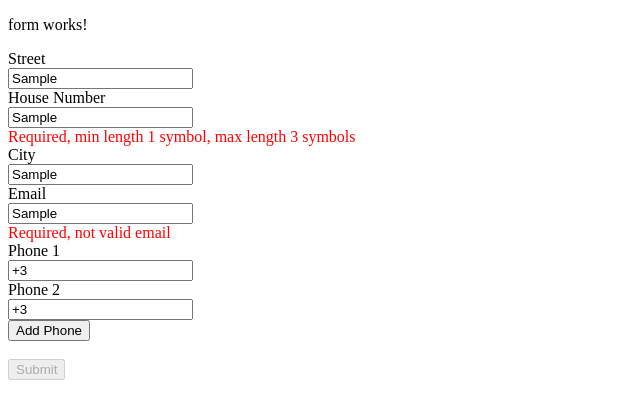
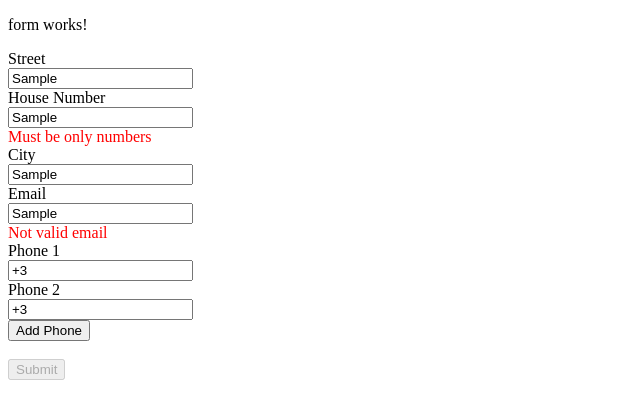
Before and after one commit to 8Tesla8/validator, an Angular app: page / in a window 1280 px wide. Both pictures are taken after typing "Sample", "Sample", "Sample", "Sample" into the empty fields and a click on the button "Add Phone". Shown: the top 418 px of the page, without its empty margins (0-640 px from the left). Built offline with nearby package versions, Linux system fonts and the light colour scheme.

Commit message:
add list of errors in html code, separate validator into another file

```diff
--- a/src/app/form/form.component.html
+++ b/src/app/form/form.component.html
@@ -8,7 +8,12 @@
     <input formControlName="street" type="text" />
 
     <div class="error" *ngIf="form.controls['street'].invalid && form.controls['street'].touched">
-      Required, min length 3 symbols
+      <span *ngIf="form.controls['street'].errors.required">
+        Required
+      </span>
+      <span *ngIf="form.controls['street'].errors.minlength">
+        Min length 3 symbols
+      </span>
     </div>
   </div>
 
@@ -18,7 +23,18 @@
     <input formControlName="houseNumber" type="text" />
 
     <div class="error" *ngIf="form.controls['houseNumber'].invalid && form.controls['houseNumber'].touched">
-      Required, min length 1 symbol, max length 3 symbols
+      <span *ngIf="form.controls['houseNumber'].errors.required">
+        Required
+      </span>
+      <span *ngIf="form.controls['houseNumber'].errors.minlength">
+        Min length 1 symbol
+      </span>
+      <span *ngIf="form.controls['houseNumber'].errors.manlength">
+        Max length 3 symbols
+      </span>
+      <span *ngIf="form.controls['houseNumber'].errors.pattern">
+        Must be only numbers
+      </span>
     </div>
   </div>
 
@@ -28,7 +44,12 @@
     <input formControlName="city" type="text" />
 
     <div class="error" *ngIf="form.controls['city'].invalid && form.controls['city'].touched">
-      Required, min length 3 symbols, max length 15 symbols
+      <span *ngIf="form.controls['city'].errors.required">
+        Required
+      </span>
+      <span *ngIf="form.controls['city'].errors.minlength">
+        Min length 3 symbol
+      </span>
     </div>
   </div>
 
@@ -37,7 +58,12 @@
     <input formControlName="email" type="text" />
 
     <div class="error" *ngIf="form.controls['email'].invalid && form.controls['email'].touched">
-      Required, not valid email
+      <span *ngIf="form.controls['email'].errors.required">
+        Required
+      </span>
+      <span *ngIf="form.controls['email'].errors.email">
+        Not valid email
+      </span>
     </div>
   </div>
 
@@ -48,7 +74,12 @@
       <input formControlName="{{i}}" />
 
       <div class="error" *ngIf="phone.invalid && phone.touched">
-        Required, must start with "+3"
+        <span *ngIf="phone.errors.required">
+          Required
+        </span>
+        <span *ngIf="phone.errors.incorrectPhone">
+          Must start with "+3"
+        </span>
       </div>
     </div>
   </div>
--- a/src/app/form/form.component.ts
+++ b/src/app/form/form.component.ts
@@ -1,5 +1,6 @@
 import { Component, OnInit } from "@angular/core";
-import { FormGroup, FormControl, Validators, FormArray } from "@angular/forms";
+import { FormGroup, FormControl, Validators, FormArray, AbstractControl } from "@angular/forms";
+import { phoneValidator } from "./phone-validator";
 
 @Component({
   selector: "app-form",
@@ -25,7 +26,7 @@ export class FormComponent implements OnInit {
       ]),
       city: new FormControl("", [Validators.required, Validators.minLength(3)]),
       email: new FormControl("", [Validators.required, Validators.email]),
-      phones: new FormArray([new FormControl("+3", [Validators.required, this.phoneValidator])])
+      phones: new FormArray([new FormControl("+3", [Validators.required, phoneValidator])])
     });
   }
 
@@ -35,16 +36,4 @@ export class FormComponent implements OnInit {
     );
   }
 
-
-  phoneValidator(control: FormControl): { [key: string]: boolean } {
-    let value = control.value as string;
-
-    // good
-    if (value.startsWith("+3")) {
-      return null;
-    }
-
-    // bad
-    return { phones: true };
-  }
 }
--- /dev/null
+++ b/src/app/form/phone-validator.ts
@@ -0,0 +1,15 @@
+import { AbstractControl } from "@angular/forms";
+
+export function phoneValidator(
+  control: AbstractControl
+): { [key: string]: boolean } {
+  let value = control.value as string;
+
+  // good
+  if (value.startsWith("+3")) {
+    return null;
+  }
+
+  // bad
+  return { incorrectPhone: true };
+}
```
